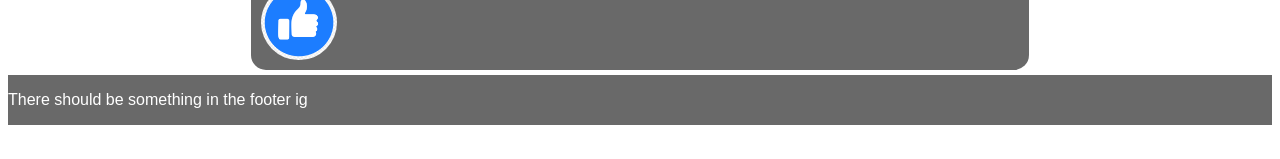
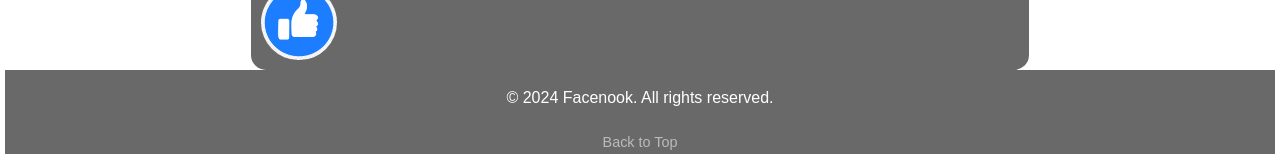
Before and after one commit to HeinrichVannas/WAD2024-2025-Group3-O-Vue, a Vue app: page / in a window 1280 px wide. Shown: the part 3034-3193 px from the top of the page. Before the commit the page ends 3167 px from the top, so only its background shows below. Built offline with nearby package versions, Linux system fonts and the light colour scheme.

Commit message:
parem footer

```diff
--- a/src/components/Footer.vue
+++ b/src/components/Footer.vue
@@ -1,23 +1,47 @@
+<template>
+  <footer class="footer">
+    <div class="footer-content">
+      <p>&copy; 2024 Facenook. All rights reserved.</p>
+      <button @click="scrollToTop" class="back-to-top">Back to Top</button>
+    </div>
+  </footer>
+</template>
+
 <script>
 export default {
   name: "customFooter",
-}
+  methods: {
+    scrollToTop() {
+      window.scrollTo({ top: 0, behavior: "smooth" });
+    },
+  },
+};
 </script>
 
-<template>
-  <footer>
-    <p>There should be something in the footer ig</p>
-  </footer>
-</template>
-
 <style scoped>
-footer {
-  margin-top: 5px;
+.footer {
   background-color: #696969;
   width: 100%;
+  color: #fff;
+  text-align: center;
+  padding: 3px;
+
+}
+.footer-content a:hover {
+  color: #fff;
 }
 
-footer p{
-  font-size: 1rem;
+.back-to-top {
+  background: none;
+  border: none;
+  color: #bbb;
+  cursor: pointer;
+  margin-top: 10px;
+  font-size: 0.9em;
+  transition: color 0.3s;
+}
+
+.back-to-top:hover {
+  color: #fff;
 }
 </style>
```
